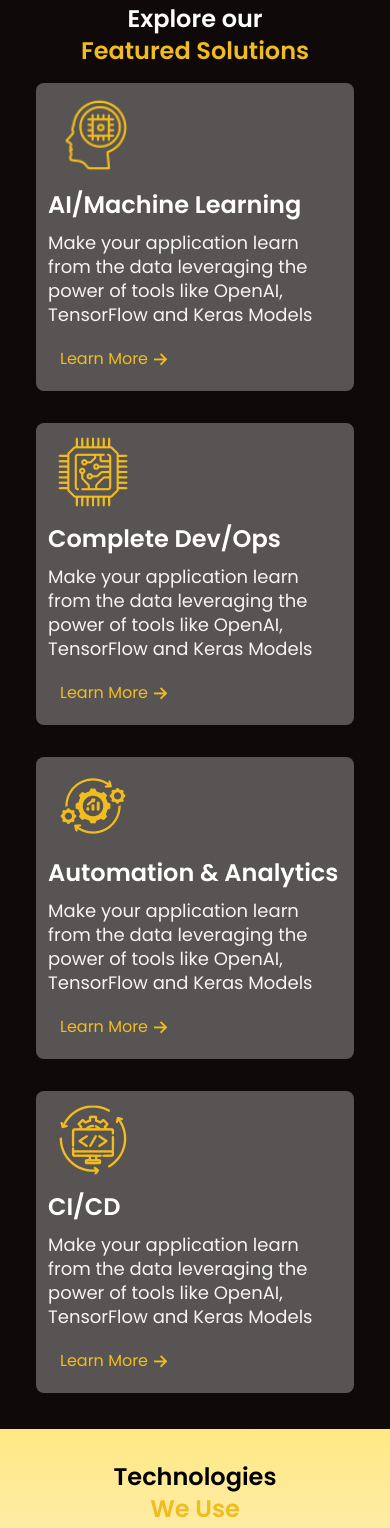
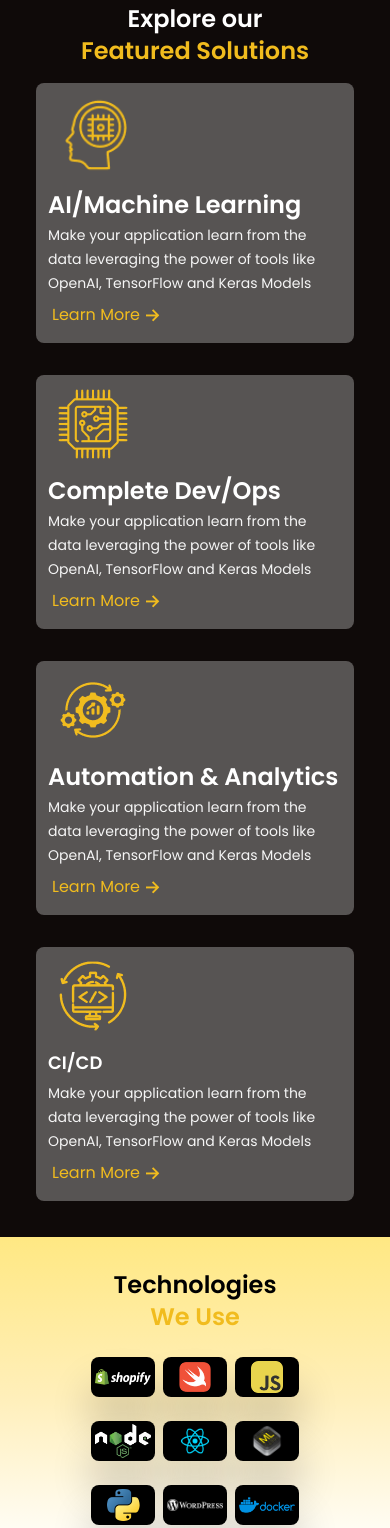
Before and after one commit to Samir22Raj/SmartSites-Nepal, a website built with Vite: page index.html in a window 390 px wide. Shown: the part 1353-2881 px from the top of the page. Built offline with nearby package versions, Linux system fonts and the light colour scheme.

Commit message:
responsive changes made

```diff
--- a/index.html
+++ b/index.html
@@ -170,12 +170,12 @@
 							<h3 class="font-semibold text-2xl leading-7">
 								AI/Machine Learning
 							</h3>
-							<p class="text-lg leading-6 text-off-white py-3">
+							<p class="text-sm sm:text-lg leading-6 text-off-white py-1 sm:py-3">
 								Make your application learn from the data leveraging the power
 								of tools like OpenAI, TensorFlow and Keras Models
 							</p>
 							<button
-								class="text-yellow hover:bg-gradient-to-r from-[#0F0A09] to-[#0F0A0933] inline-flex items-center rounded-lg px-3 py-2"
+								class="text-yellow hover:bg-gradient-to-r from-[#0F0A09] to-[#0F0A0933] inline-flex items-center rounded-lg p-1 sm:px-3 sm:py-2"
 							>
 								Learn More <img src="images/link-arrow.png" alt="Arrow" />
 							</button>
@@ -185,12 +185,12 @@
 						<img src="images/icons/DevOps.png" alt="DevOps" />
 						<div class="text-white pt-2">
 							<h3 class="font-semibold text-2xl leading-7">Complete Dev/Ops</h3>
-							<p class="text-lg leading-6 text-off-white py-3">
+							<p class="text-sm sm:text-lg leading-6 text-off-white py-1 sm:py-3">
 								Make your application learn from the data leveraging the power
 								of tools like OpenAI, TensorFlow and Keras Models
 							</p>
 							<button
-								class="text-yellow hover:bg-gradient-to-r from-[#0F0A09] to-[#0F0A0933] inline-flex items-center rounded-lg px-3 py-2"
+								class="text-yellow hover:bg-gradient-to-r from-[#0F0A09] to-[#0F0A0933] inline-flex items-center rounded-lg p-1 sm:px-3 sm:py-2"
 							>
 								Learn More <img src="images/link-arrow.png" alt="Arrow" />
 							</button>
@@ -202,12 +202,12 @@
 							<h3 class="font-semibold text-2xl leading-7">
 								Automation & Analytics
 							</h3>
-							<p class="text-lg leading-6 text-off-white py-3">
+							<p class="text-sm sm:text-lg leading-6 text-off-white py-1 sm:py-3">
 								Make your application learn from the data leveraging the power
 								of tools like OpenAI, TensorFlow and Keras Models
 							</p>
 							<button
-								class="text-yellow hover:bg-gradient-to-r from-[#0F0A09] to-[#0F0A0933] inline-flex items-center rounded-lg px-3 py-2"
+								class="text-yellow hover:bg-gradient-to-r from-[#0F0A09] to-[#0F0A0933] inline-flex items-center rounded-lg p-1 sm:px-3 sm:py-2"
 							>
 								Learn More <img src="images/link-arrow.png" alt="Arrow" />
 							</button>
@@ -216,13 +216,15 @@
 					<div class="rounded-lg bg-card px-3 py-3 pt-1">
 						<img src="images/icons/CICD.png" alt="CI/CD" />
 						<div class="text-white pt-2">
-							<h3 class="font-semibold text-2xl leading-7">CI/CD</h3>
-							<p class="text-lg leading-6 text-off-white py-3">
+							<h3 class="font-semibold text-lg sm:text-2xl leading-7">CI/CD</h3>
+							<p
+								class="text-sm sm:text-lg leading-6 text-off-white py-1 sm:py-3"
+							>
 								Make your application learn from the data leveraging the power
 								of tools like OpenAI, TensorFlow and Keras Models
 							</p>
 							<button
-								class="text-yellow hover:bg-gradient-to-r from-[#0F0A09] to-[#0F0A0933] inline-flex items-center rounded-lg px-3 py-2"
+								class="text-yellow hover:bg-gradient-to-r from-[#0F0A09] to-[#0F0A0933] inline-flex items-center rounded-lg p-1 sm:px-3 sm:py-2"
 							>
 								Learn More <img src="images/link-arrow.png" alt="Arrow" />
 							</button>
```
